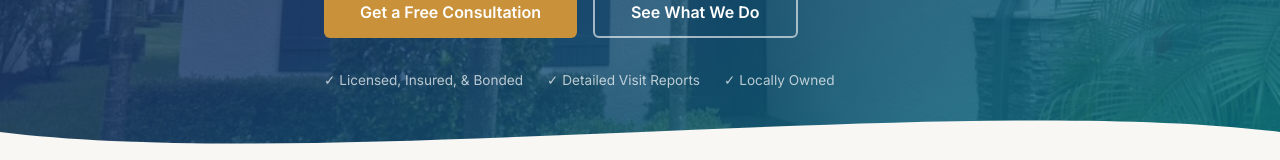
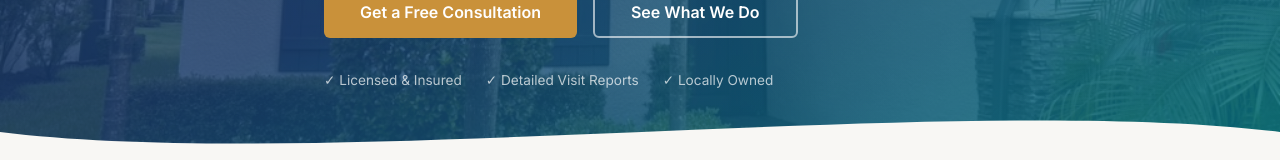
Before and after one commit to CoastalMetrics/anchor-lock-home-watch-website, a SvelteKit app: page / in a window 1280 px wide. Shown: the part 507-667 px from the top of the page. Built offline with nearby package versions, Linux system fonts and the light colour scheme.

Commit message:
Rephrase header details

```diff
--- a/src/routes/+page.svelte
+++ b/src/routes/+page.svelte
@@ -148,7 +148,7 @@
 			<button class="btn-ghost btn-lg" onclick={() => scrollTo('services')}>See What We Do</button>
 		</div>
 		<div class="hero-badges">
-			<span>✓ Licensed, Insured, & Bonded</span>
+			<span>✓ Licensed & Insured</span>
 			<span>✓ Detailed Visit Reports</span>
 			<span>✓ Locally Owned</span>
 		</div>
```
